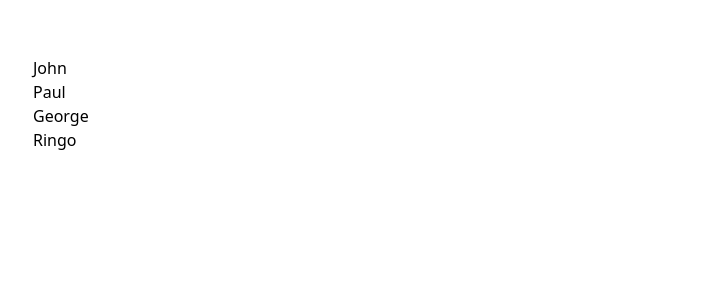
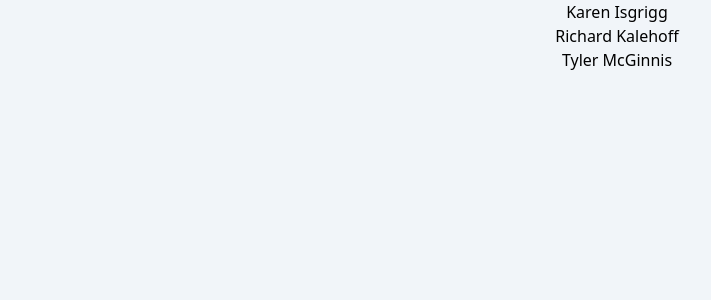
Before and after one commit to sorydi3/braozn, a React (Create React App) app in the folder my-project_browsnv0/: page / in a window 1280 px wide. Shown: the top 300 px of the page, without its empty margins (23-734 px from the left). Built offline with nearby package versions, Linux system fonts and the light colour scheme.

Commit message:
list of contacts showing

```diff
--- /dev/null
+++ b/my-project_browsnv0/src/Contact.js
@@ -0,0 +1,11 @@
+import React from "react";
+import contacts from "./datacontacts";
+import ListContact from "./ListContact";
+
+export default function Contact() {
+  return (
+    <div className="h-screen w-screen bg-slate-100 relative">
+      <ListContact contacts={contacts} />
+    </div>
+  );
+}
--- /dev/null
+++ b/my-project_browsnv0/src/ListContact.jsx
@@ -0,0 +1,13 @@
+import React from "react";
+
+
+export default function ListContact({ contacts, onEdit, onDelete }) {
+    console.log(contacts);
+    return(
+        <ol className="contact-list selection:flex flex-col justify-center items-center">
+            {contacts.map((contact) =>
+                (<li key={contact.id} className="contact-list-item flex flex-row justify-center items-center">{contact.name}</li>)
+            )}
+        </ol>
+    );
+}
--- /dev/null
+++ b/my-project_browsnv0/src/User.jsx
@@ -0,0 +1,10 @@
+import React from "react";
+
+
+
+export default function User({ user, onEdit, onDelete }) {
+    return(
+        <div className="flex flex-col justify-center items-center">
+        </div>
+    );
+}
--- /dev/null
+++ b/my-project_browsnv0/src/datacontacts.js
@@ -0,0 +1,22 @@
+const contacts = [
+  {
+    id: "karen",
+    name: "Karen Isgrigg",
+    handle: "karen_isgrigg",
+    avatarURL: "http://localhost:5001/karen.jpg",
+  },
+  {
+    id: "richard",
+    name: "Richard Kalehoff",
+    handle: "richardkalehoff",
+    avatarURL: "http://localhost:5001/richard.jpg",
+  },
+  {
+    id: "tyler",
+    name: "Tyler McGinnis",
+    handle: "tylermcginnis",
+    avatarURL: "http://localhost:5001/tyler.jpg",
+  },
+];
+
+export default contacts;
--- a/my-project_browsnv0/src/index.js
+++ b/my-project_browsnv0/src/index.js
@@ -12,33 +12,15 @@ import Main from "./main";
 import FourthPage from "./FourthPage";
 import FithPage from "./FithPage";
 import Sistth from "./Sistth";
+import Contact from "./Contact";
 
 const root = ReactDOM.createRoot(document.getElementById("root"));
 
-const people = ["John", "Paul", "George", "Ringo"];
-
-const element = (
-  <ol className="m-14">
-    {" "}
-    {people.map((person, index) => (
-      <li key={index}>{person}</li>
-    ))}{" "}
-  </ol>
+root.render(
+  <React.StrictMode>
+    <Contact />
+  </React.StrictMode>
 );
-
-const MyComponent = () => {
-  const people = ["John", "Paul", "George", "Ringo"];
-  return (
-    <ol className="m-14">
-      {" "}
-      {people.map((person, index) => (
-        <li key={index}>{person}</li>
-      ))}{" "}
-    </ol>
-  );
-};
-
-root.render(<MyComponent />);
 
 // If you want to start measuring performance in your app, pass a function
 // to log results (for example: reportWebVitals(console.log))
```
